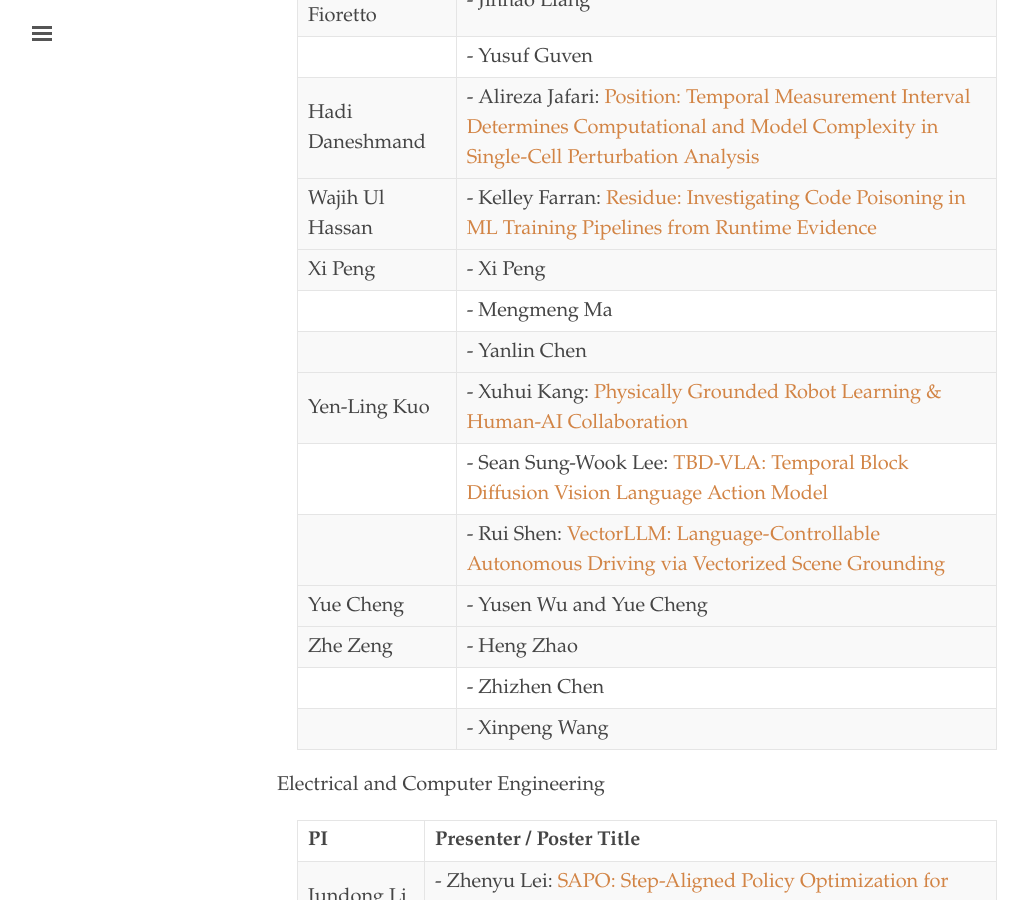
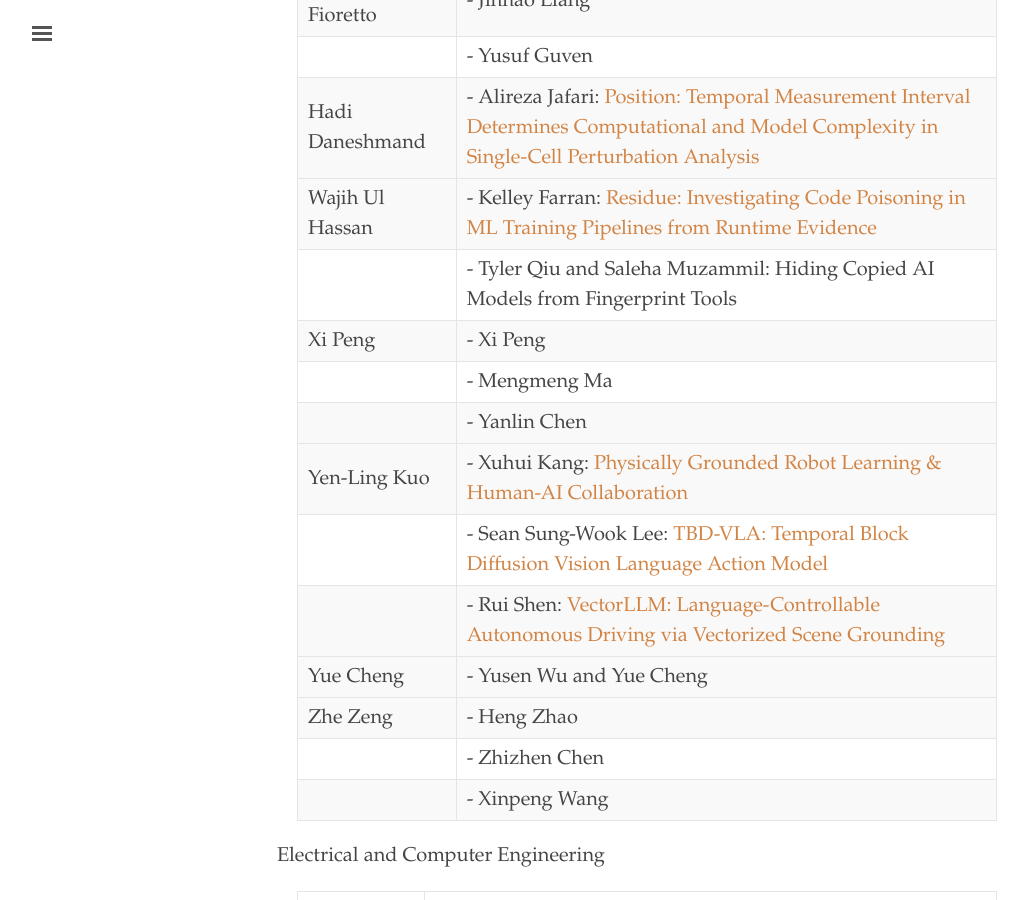
Before and after one commit to uvaml/uvaml.github.io, a Jekyll site: the page built from _texts/2026-10-08.md, in a window 1280 px wide and 900 px high, scrolled down 1689 px. Shown: the whole window, without its empty margins (3-1031 px from the left). Built offline with Jekyll 4.4.1, drawn with Linux system fonts in a browser that asks for light colours.

Commit message:
add poster

```diff
--- a/_texts/2026-10-08.md
+++ b/_texts/2026-10-08.md
@@ -49,6 +49,7 @@ The goal of the resource fair is to encourage collaboration between labs and gra
   | Hadi Daneshmand  | - Alireza Jafari: [Position: Temporal Measurement Interval Determines Computational and Model Complexity in Single-Cell Perturbation Analysis](https://virginia.box.com/s/1wswe0yjbcbqhe136ztc9lhjy5fyevm3)           |
   |------------------|----------------------------|
   | Wajih Ul Hassan  | - Kelley Farran: [Residue: Investigating Code Poisoning in ML Training Pipelines from Runtime Evidence](https://virginia.box.com/s/0g7yn7tawvws4xse1j7ltdfpxelapnix)            |
+  |                  | - Tyler Qiu and Saleha Muzammil: Hiding Copied AI Models from Fingerprint Tools              |
   |------------------|----------------------------|
   | Xi Peng          | - Xi Peng                  |
   |                  | - Mengmeng Ma              |
```
